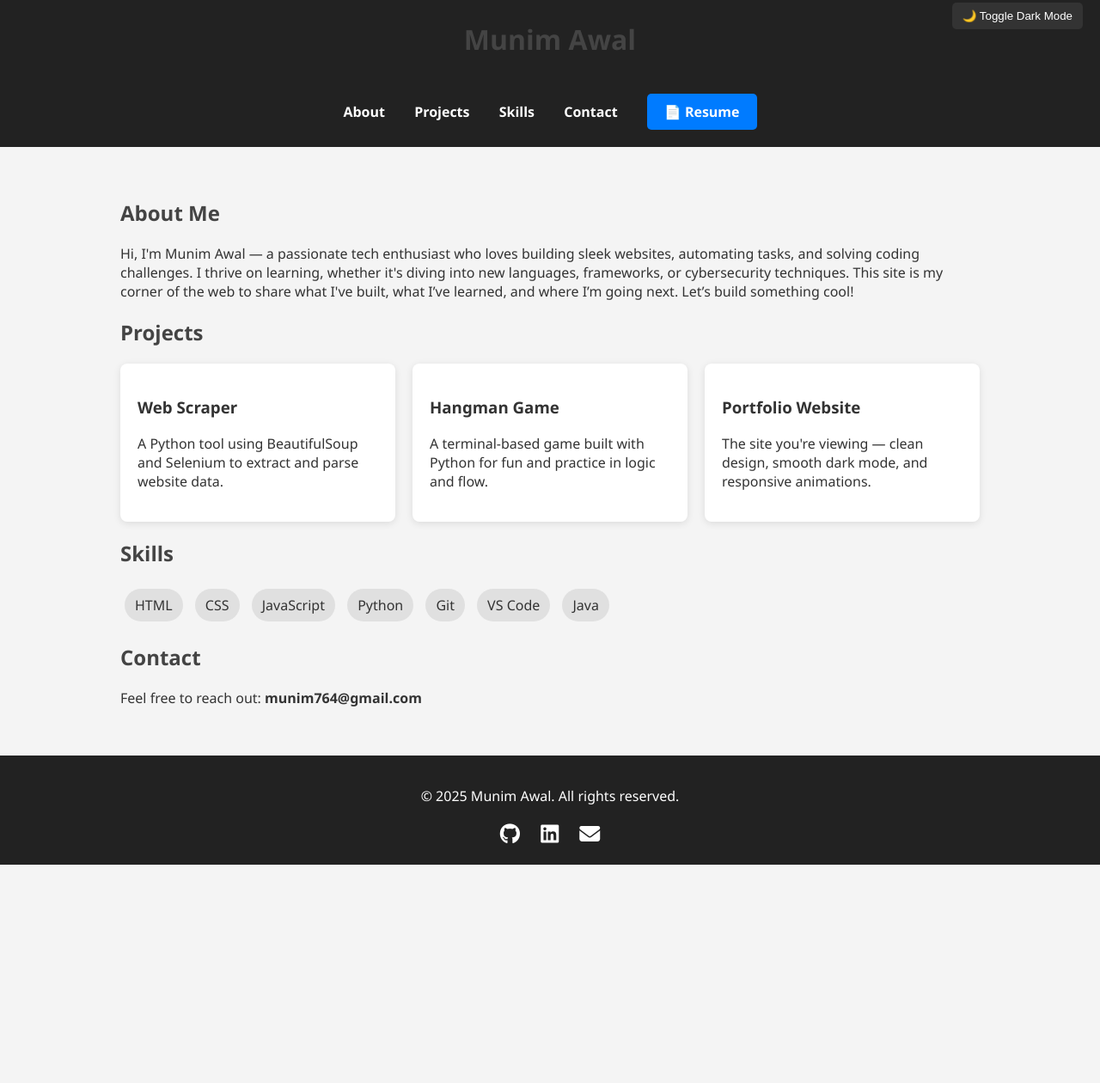
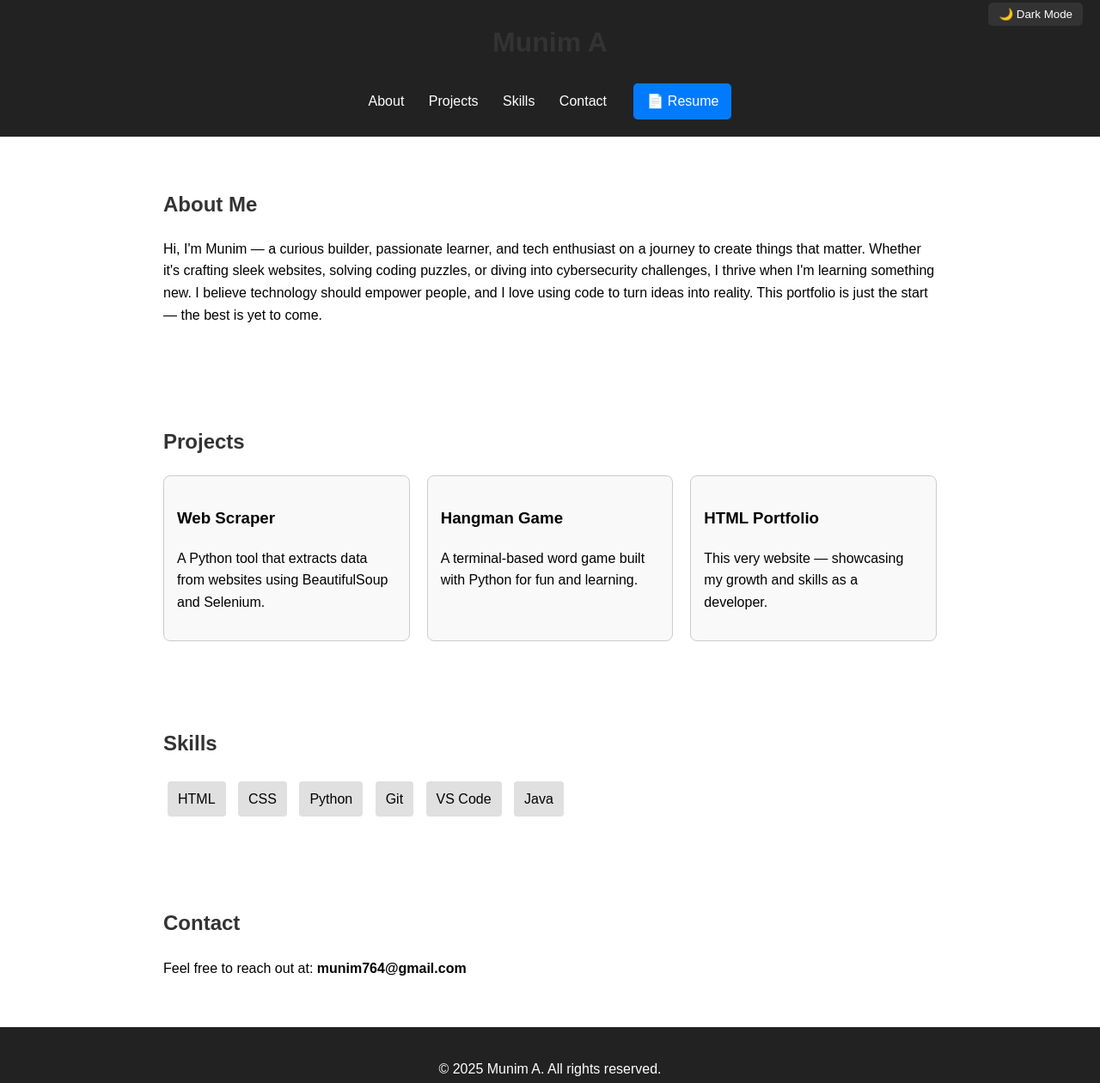
Before and after one commit to Munim101/my-portfolio, a plain HTML site: page index.html in a window 1280 px wide. Shown: the part 17-1277 px from the top of the page at 86% size. Before the commit the page ends 1023 px from the top, so only its background shows below. Drawn offline with Linux system fonts and the light colour scheme.

Commit message:
Initial commit

```diff
--- a/index.html
+++ b/index.html
@@ -1,123 +1,124 @@
 <!DOCTYPE html>
 <html lang="en">
 <head>
-  <meta charset="UTF-8">
-  <title>Munim Awal | Portfolio</title>
-  <link rel="stylesheet" href="https://cdnjs.cloudflare.com/ajax/libs/font-awesome/6.4.0/css/all.min.css">
+  <meta charset="UTF-8" />
+  <title>Munim A | Portfolio</title>
   <style>
+    /* === Base Styles === */
     body {
-      font-family: 'Segoe UI', Tahoma, Geneva, Verdana, sans-serif;
+      font-family: Arial, sans-serif;
       margin: 0;
       padding: 0;
-      background-color: #f4f4f4;
-      color: #333;
-      transition: background-color 0.3s, color 0.3s;
+      line-height: 1.6;
+      background-color: #fff;
+      color: #000;
+      transition: background-color 0.4s, color 0.4s;
     }
     header, footer {
       background-color: #222;
       color: #fff;
+      padding: 20px;
       text-align: center;
-      padding: 20px 0;
     }
     nav a {
-      margin: 0 15px;
+      margin: 0 12px;
       color: #fff;
       text-decoration: none;
-      font-weight: bold;
       transition: color 0.3s ease;
     }
     nav a:hover {
-      color: #1e90ff;
+      color: #00aaff;
     }
-    .container {
-      max-width: 1000px;
+    section {
+      padding: 40px 20px;
+      max-width: 900px;
       margin: auto;
-      padding: 40px 20px;
     }
     h1, h2 {
-      color: #444;
+      color: #333;
     }
+
+    /* === Projects Layout === */
     .projects {
       display: grid;
-      grid-template-columns: repeat(auto-fit, minmax(280px, 1fr));
+      grid-template-columns: repeat(auto-fit, minmax(250px, 1fr));
       gap: 20px;
-      margin-top: 20px;
     }
     .project {
-      background: #fff;
+      border: 1px solid #ccc;
+      padding: 15px;
       border-radius: 8px;
-      padding: 20px;
-      box-shadow: 0 2px 8px rgba(0, 0, 0, 0.1);
+      background: #f9f9f9;
       transition: transform 0.3s ease;
     }
     .project:hover {
-      transform: translateY(-5px);
+      transform: scale(1.03);
     }
+
+    /* === Skills === */
     .skills span {
-      display: inline-block;
+      background: #e0e0e0;
       margin: 5px;
       padding: 8px 12px;
-      background: #e0e0e0;
-      border-radius: 20px;
+      display: inline-block;
+      border-radius: 4px;
+      transition: background-color 0.3s ease;
     }
+
+    /* === Resume Button === */
     .resume-button {
-      margin-top: 20px;
       display: inline-block;
-      padding: 10px 20px;
+      margin-left: 15px;
+      padding: 8px 15px;
       background: #007bff;
-      color: white;
+      color: #fff;
       text-decoration: none;
       border-radius: 5px;
+      transition: background 0.3s ease;
     }
     .resume-button:hover {
-      background-color: #0056b3;
+      background: #0056b3;
     }
+
+    /* === Dark Mode === */
+    .dark-mode {
+      background-color: #121212;
+      color: #f5f5f5;
+    }
+    .dark-mode header, .dark-mode footer {
+      background-color: #1f1f1f;
+    }
+    .dark-mode .project {
+      background: #1f1f1f;
+      border-color: #444;
+    }
+    .dark-mode .skills span {
+      background-color: #333;
+    }
+
+    /* === Dark Mode Toggle Button === */
     .dark-toggle {
-      position: absolute;
+      position: fixed;
       top: 20px;
       right: 20px;
+      padding: 6px 12px;
+      cursor: pointer;
       background: #333;
       color: #fff;
       border: none;
-      padding: 8px 12px;
-      cursor: pointer;
       border-radius: 5px;
-    }
-    .dark-mode {
-      background-color: #1e1e1e;
-      color: #e0e0e0;
-    }
-    .dark-mode header,
-    .dark-mode footer {
-      background-color: #111;
-    }
-    .dark-mode .project {
-      background-color: #2a2a2a;
-      color: #fff;
-    }
-    .dark-mode .skills span {
-      background-color: #444;
-    }
-    .social-icons {
-      margin-top: 10px;
-    }
-    .social-icons a {
-      color: #fff;
-      margin: 0 10px;
-      font-size: 24px;
-      transition: color 0.3s;
-    }
-    .social-icons a:hover {
-      color: #00aaff;
+      z-index: 999;
     }
   </style>
 </head>
 <body>
 
-<button class="dark-toggle" onclick="toggleDarkMode()">🌙 Toggle Dark Mode</button>
+  <!-- 🌙 Dark Mode Toggle -->
+  <button class="dark-toggle" onclick="toggleDarkMode()">🌙 Dark Mode</button>
 
+  <!-- 👤 Header -->
   <header>
-  <h1>Munim Awal</h1>
+    <h1>Munim A</h1>
     <nav>
       <a href="#about">About</a>
       <a href="#projects">Projects</a>
@@ -127,41 +128,41 @@
     </nav>
   </header>
 
-<div class="container">
+  <!-- 💡 About Section -->
   <section id="about">
     <h2>About Me</h2>
     <p>
-      Hi, I'm Munim Awal — a passionate tech enthusiast who loves building sleek websites,
-      automating tasks, and solving coding challenges. I thrive on learning, whether it's diving into
-      new languages, frameworks, or cybersecurity techniques. This site is my corner of the web to
-      share what I've built, what I’ve learned, and where I’m going next. Let’s build something cool!
+      Hi, I'm Munim — a curious builder, passionate learner, and tech enthusiast on a journey to create things that matter.
+      Whether it's crafting sleek websites, solving coding puzzles, or diving into cybersecurity challenges, I thrive when I'm learning something new.
+      I believe technology should empower people, and I love using code to turn ideas into reality. This portfolio is just the start — the best is yet to come.
     </p>
   </section>
 
+  <!-- 🛠️ Projects Section -->
   <section id="projects">
     <h2>Projects</h2>
     <div class="projects">
       <div class="project">
         <h3>Web Scraper</h3>
-        <p>A Python tool using BeautifulSoup and Selenium to extract and parse website data.</p>
+        <p>A Python tool that extracts data from websites using BeautifulSoup and Selenium.</p>
       </div>
       <div class="project">
         <h3>Hangman Game</h3>
-        <p>A terminal-based game built with Python for fun and practice in logic and flow.</p>
+        <p>A terminal-based word game built with Python for fun and learning.</p>
       </div>
       <div class="project">
-        <h3>Portfolio Website</h3>
-        <p>The site you're viewing — clean design, smooth dark mode, and responsive animations.</p>
+        <h3>HTML Portfolio</h3>
+        <p>This very website — showcasing my growth and skills as a developer.</p>
       </div>
     </div>
   </section>
 
+  <!-- 🔧 Skills Section -->
   <section id="skills">
     <h2>Skills</h2>
     <div class="skills">
       <span>HTML</span>
       <span>CSS</span>
-      <span>JavaScript</span>
       <span>Python</span>
       <span>Git</span>
       <span>VS Code</span>
@@ -169,24 +170,21 @@
     </div>
   </section>
 
+  <!-- 📬 Contact Section -->
   <section id="contact">
     <h2>Contact</h2>
-    <p>Feel free to reach out: <strong>munim764@gmail.com</strong></p>
+    <p>Feel free to reach out at: <strong>munim764@gmail.com</strong></p>
   </section>
-</div>
 
+  <!-- 🔚 Footer -->
   <footer>
-  <p>© 2025 Munim Awal. All rights reserved.</p>
-  <div class="social-icons">
-    <a href="https://github.com/Munim101" target="_blank"><i class="fab fa-github"></i></a>
-    <a href="https://linkedin.com/in/munimawal" target="_blank"><i class="fab fa-linkedin"></i></a>
-    <a href="mailto:munim764@gmail.com"><i class="fas fa-envelope"></i></a>
-  </div>
+    <p>© 2025 Munim A. All rights reserved.</p>
   </footer>
 
+  <!-- 🌑 Dark Mode Script -->
   <script>
     function toggleDarkMode() {
-    document.body.classList.toggle('dark-mode');
+      document.body.classList.toggle("dark-mode");
     }
   </script>
 
```
Lines whose indentation alone changed are shown as unchanged.
